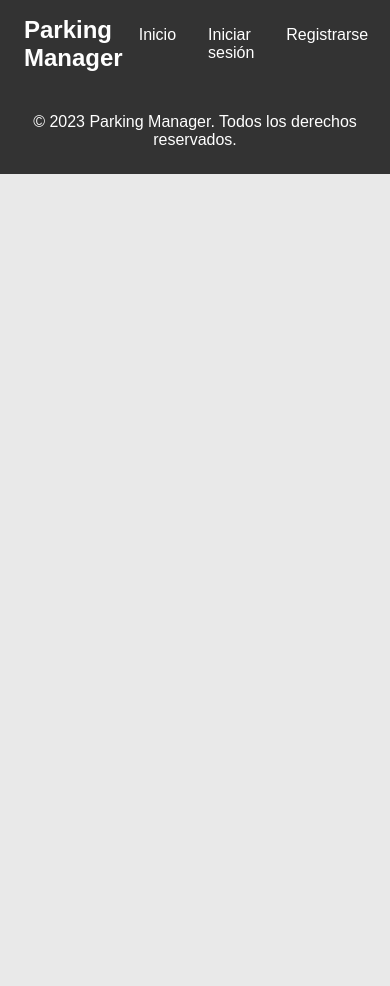
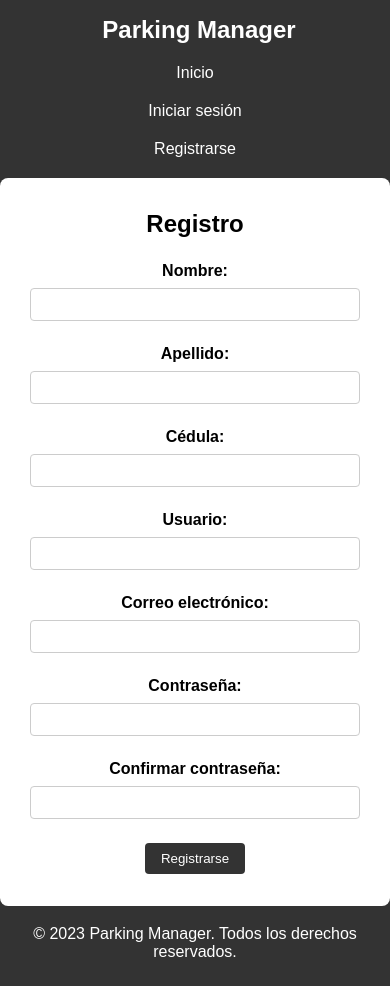
Before and after one commit to Daireto/ProyectoPHP, a PHP site: page /register.html in a window 390 px wide. Before the commit the page ends 174 px from the top, so only its background shows below. Run offline with PHP 8.4, Linux system fonts and the light colour scheme.

Commit message:
pagina de registro

```diff
--- a/estilos/base.css
+++ b/estilos/base.css
@@ -49,6 +49,23 @@ body {
     color: #ff9900;
 }
 
+@media screen and (max-width: 768px) {
+    .navbar {
+        flex-direction: column;
+    }
+
+    .menu {
+        flex-direction: column;
+        text-align: center;
+        margin-top: 10px;
+    }
+
+    .menu .item {
+        display: block;
+        padding: 10px 0;
+    }
+}
+
 /* Estilos del pié de página */
 .footer {
     background-color: #333;
--- /dev/null
+++ b/estilos/register.css
@@ -0,0 +1,76 @@
+/* Estilos del cuerpo de la página */
+body {
+    background-image: url("../imagenes/fondo-cabecera.jpg");
+    background-size: cover;
+}
+
+/* Estilos del formulario de registro */
+.registro {
+    background-color: rgba(39, 39, 39, 0.342);
+    backdrop-filter: blur(5px);
+    height: calc(100vh - 128px);
+    display: flex;
+    justify-content: center;
+    align-items: center;
+}
+
+.registro-contenedor {
+    background-color: white;
+    border-radius: 8px;
+    padding: 32px;
+    max-width: 600px;
+    width: 100%;
+}
+
+.registro-contenedor .titulo {
+    margin-bottom: 24px;
+    text-align: center;
+}
+
+.formulario-registro {
+    text-align: center;
+}
+
+.campo-formulario {
+    margin-bottom: 24px;
+    text-align: center;
+}
+
+.campo-formulario label {
+    display: block;
+    font-weight: bold;
+    margin-bottom: 8px;
+}
+
+.campo-formulario input {
+    padding: 8px;
+    border: 1px solid #ccc;
+    border-radius: 4px;
+    transition: border-color 0.3s;
+    width: 80%;
+}
+
+.campo-formulario input:focus {
+    border-color: #ff9900;
+}
+
+.boton-registro {
+    background-color: #333;
+    color: white;
+    border: none;
+    padding: 8px 16px;
+    cursor: pointer;
+    border-radius: 4px;
+    transition: background-color 0.3s;
+}
+
+.boton-registro:hover {
+    background-color: #ff9900;
+}
+
+@media screen and (max-width: 768px) {
+    .registro-contenedor {
+        padding: 32px 0;
+        max-width: 500px;
+    }
+}
--- a/register.html
+++ b/register.html
@@ -24,7 +24,46 @@
     </nav>
 
     <!-- Contenido principal -->
-    <main class="main-content"></main>
+    <main class="main-content">
+
+        <!-- Formulario de inicio de sesión -->
+        <section class="registro">
+            <div class="registro-contenedor">
+                <h2 class="titulo">Registro</h2>
+                <form class="formulario-registro" action="#" method="post">
+                    <div class="campo-formulario">
+                        <label for="nombre">Nombre:</label>
+                        <input type="text" id="nombre" name="nombre" required>
+                    </div>
+                    <div class="campo-formulario">
+                        <label for="apellido">Apellido:</label>
+                        <input type="text" id="apellido" name="apellido" required>
+                    </div>
+                    <div class="campo-formulario">
+                        <label for="cedula">Cédula:</label>
+                        <input type="number" id="cedula" name="cedula" min="10000000" max="9999999999" required>
+                    </div>
+                    <div class="campo-formulario">
+                        <label for="usuario">Usuario:</label>
+                        <input type="text" id="usuario" name="usuario" required>
+                    </div>
+                    <div class="campo-formulario">
+                        <label for="email">Correo electrónico:</label>
+                        <input type="email" id="email" name="email" required>
+                    </div>
+                    <div class="campo-formulario">
+                        <label for="password">Contraseña:</label>
+                        <input type="password" id="password" name="password" required>
+                    </div>
+                    <div class="campo-formulario">
+                        <label for="confirm-password">Confirmar contraseña:</label>
+                        <input type="password" id="confirm-password" name="confirm-password" required>
+                    </div>
+                    <button type="submit" class="boton-registro">Registrarse</button>
+                </form>
+            </div>
+        </section>
+    </main>
 
     <!-- Pié de página -->
     <footer class="footer">
```
Also changed, not shown: estilos/index.css (+31 -1 lines), estilos/login.css (+7 -0 lines).
